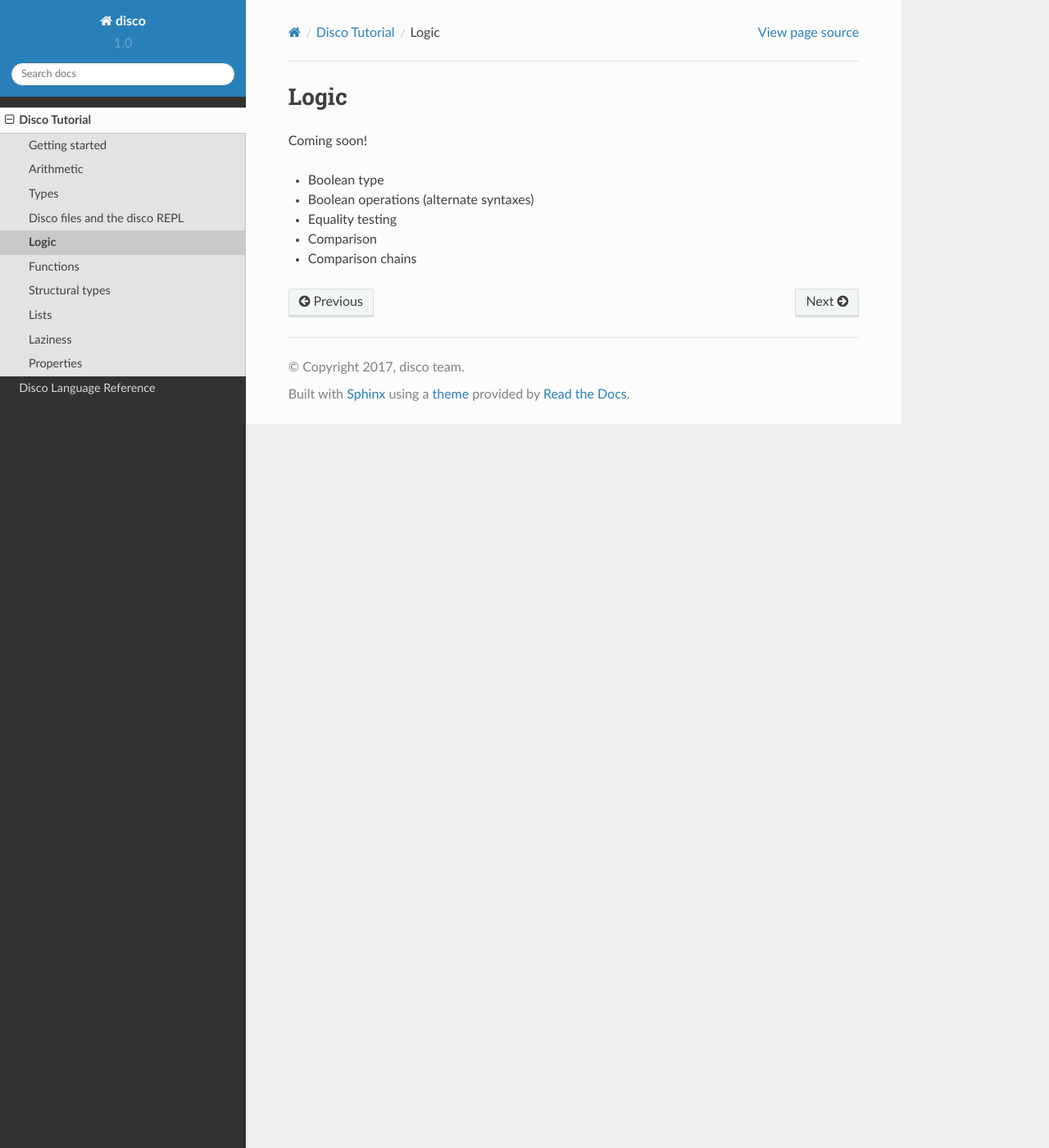
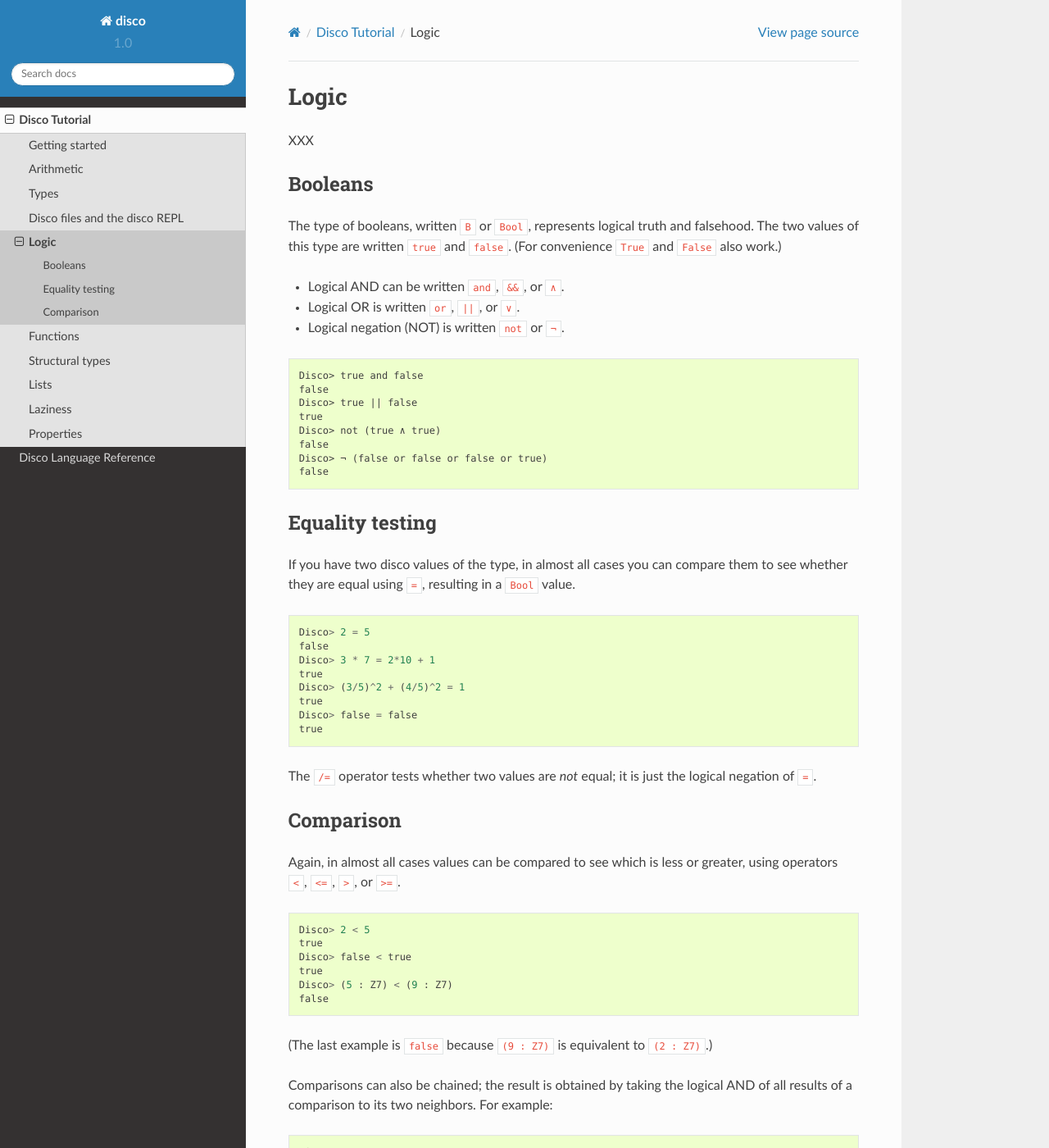
Before and after one commit to disco-lang/disco, a Sphinx documentation site: the page built from docs/tutorial/logic.rst, in a window 1280 px wide and 1400 px high. Shown: the whole window at 82% size. Built offline with Sphinx 7.4.7 and the Read the Docs theme 2.0.0, drawn with Linux system fonts in a browser that asks for light colours; some of the changed text lies outside the part shown.

Commit message:
tutorial: write about logic/booleans [ci skip]

```diff
--- a/docs/tutorial/logic.rst
+++ b/docs/tutorial/logic.rst
@@ -3,10 +3,76 @@
 Logic
 *****
 
-Coming soon!
+XXX
 
-* Boolean type
-* Boolean operations (alternate syntaxes)
-* Equality testing
-* Comparison
-* Comparison chains
+Booleans
+========
+
+The type of booleans, written ``B`` or ``Bool``, represents logical truth
+and falsehood.  The two values of this type are written ``true`` and
+``false``. (For convenience ``True`` and ``False`` also work.)
+
+* Logical AND can be written ``and``, ``&&``, or ``∧``.
+* Logical OR  is written ``or``, ``||``, or ``∨``.
+* Logical negation (NOT) is written ``not`` or ``¬``.
+
+::
+
+    Disco> true and false
+    false
+    Disco> true || false
+    true
+    Disco> not (true ∧ true)
+    false
+    Disco> ¬ (false or false or false or true)
+    false
+
+Equality testing
+================
+
+If you have two disco values of the type, in almost all cases you can
+compare them to see whether they are equal using ``=``, resulting in a
+``Bool`` value.
+
+::
+
+    Disco> 2 = 5
+    false
+    Disco> 3 * 7 = 2*10 + 1
+    true
+    Disco> (3/5)^2 + (4/5)^2 = 1
+    true
+    Disco> false = false
+    true
+
+The ``/=`` operator tests whether two values are *not* equal; it is
+just the logical negation of ``=``.
+
+Comparison
+==========
+
+Again, in almost all cases values can be compared to see which is less
+or greater, using operators ``<``, ``<=``, ``>``, or ``>=``.
+
+::
+
+    Disco> 2 < 5
+    true
+    Disco> false < true
+    true
+    Disco> (5 : Z7) < (9 : Z7)
+    false
+
+(The last example is ``false`` because ``(9 : Z7)`` is equivalent to
+``(2 : Z7)``.)
+
+Comparisons can also be chained; the result is obtained by taking the
+logical AND of all results of a comparison to its two neighbors.  For
+example:
+
+::
+
+    Disco> 1 < 3 < 8 < 99
+    true
+    Disco> 2.2 < 5.9 > 3.7 < 8.8 > 1.0 < 9
+    true
```
